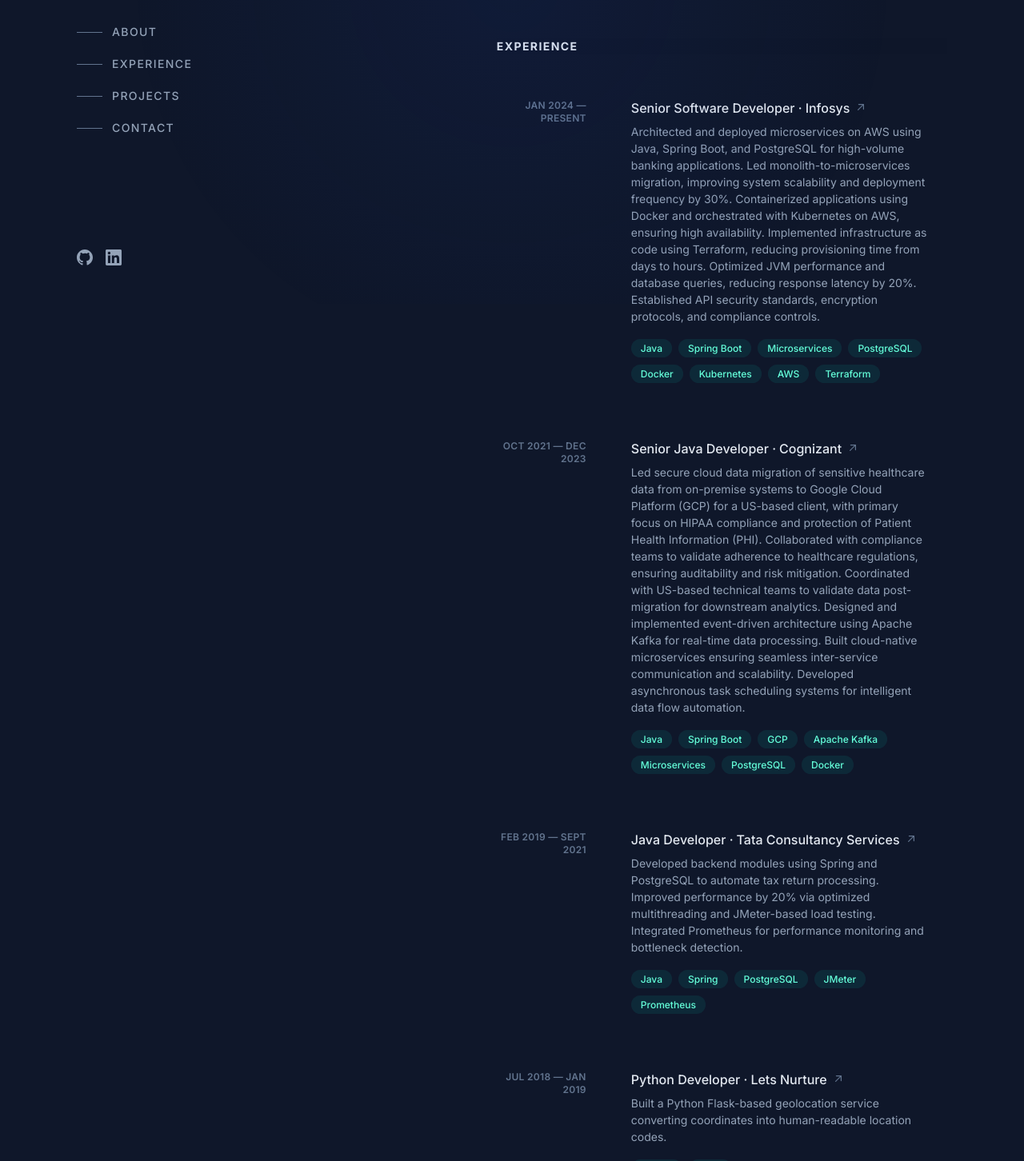
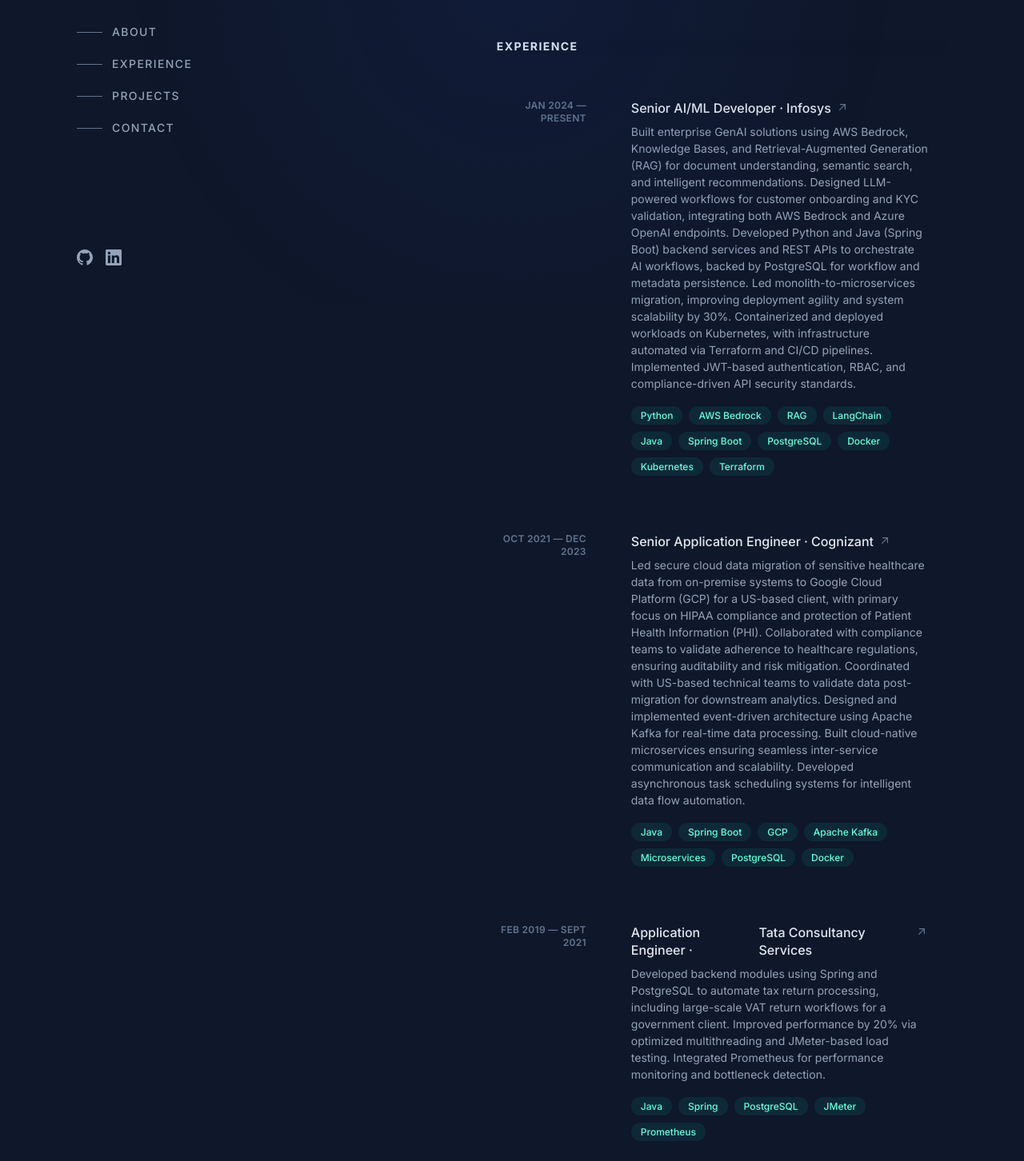
Before and after one commit to inzemambaig/portfolio_web, a Next.js app: page / in a window 1280 px wide. Shown: the part 420-1872 px from the top of the page at 80% size. Built offline with nearby package versions, Linux system fonts and the light colour scheme.

Commit message:
update experience entries with new roles, descriptions, and tech stacks for AI/ML focus

```diff
--- a/data/experience.ts
+++ b/data/experience.ts
@@ -9,16 +9,16 @@
 
 export const experience: ExperienceItem[] = [
   {
-    role: "Senior Software Developer",
+    role: "Senior AI/ML Developer",
     company: "Infosys",
     companyUrl: "https://www.infosys.com",
     period: "Jan 2024 — Present",
     description:
-      "Architected and deployed microservices on AWS using Java, Spring Boot, and PostgreSQL for high-volume banking applications. Led monolith-to-microservices migration, improving system scalability and deployment frequency by 30%. Containerized applications using Docker and orchestrated with Kubernetes on AWS, ensuring high availability. Implemented infrastructure as code using Terraform, reducing provisioning time from days to hours. Optimized JVM performance and database queries, reducing response latency by 20%. Established API security standards, encryption protocols, and compliance controls.",
-    techStack: ["Java", "Spring Boot", "Microservices", "PostgreSQL", "Docker", "Kubernetes", "AWS", "Terraform"],
+      "Built enterprise GenAI solutions using AWS Bedrock, Knowledge Bases, and Retrieval-Augmented Generation (RAG) for document understanding, semantic search, and intelligent recommendations. Designed LLM-powered workflows for customer onboarding and KYC validation, integrating both AWS Bedrock and Azure OpenAI endpoints. Developed Python and Java (Spring Boot) backend services and REST APIs to orchestrate AI workflows, backed by PostgreSQL for workflow and metadata persistence. Led monolith-to-microservices migration, improving deployment agility and system scalability by 30%. Containerized and deployed workloads on Kubernetes, with infrastructure automated via Terraform and CI/CD pipelines. Implemented JWT-based authentication, RBAC, and compliance-driven API security standards.",
+    techStack: ["Python", "AWS Bedrock", "RAG", "LangChain", "Java", "Spring Boot", "PostgreSQL", "Docker", "Kubernetes", "Terraform"],
   },
   {
-    role: "Senior Java Developer",
+    role: "Senior Application Engineer",
     company: "Cognizant",
     companyUrl: "https://www.cognizant.com",
     period: "Oct 2021 — Dec 2023",
@@ -27,12 +27,12 @@
     techStack: ["Java", "Spring Boot", "GCP", "Apache Kafka", "Microservices", "PostgreSQL", "Docker"],
   },
   {
-    role: "Java Developer",
+    role: "Application Engineer",
     company: "Tata Consultancy Services",
     companyUrl: "https://www.tcs.com",
     period: "Feb 2019 — Sept 2021",
     description:
-      "Developed backend modules using Spring and PostgreSQL to automate tax return processing. Improved performance by 20% via optimized multithreading and JMeter-based load testing. Integrated Prometheus for performance monitoring and bottleneck detection.",
+      "Developed backend modules using Spring and PostgreSQL to automate tax return processing, including large-scale VAT return workflows for a government client. Improved performance by 20% via optimized multithreading and JMeter-based load testing. Integrated Prometheus for performance monitoring and bottleneck detection.",
     techStack: ["Java", "Spring", "PostgreSQL", "JMeter", "Prometheus"],
   },
   {
```
